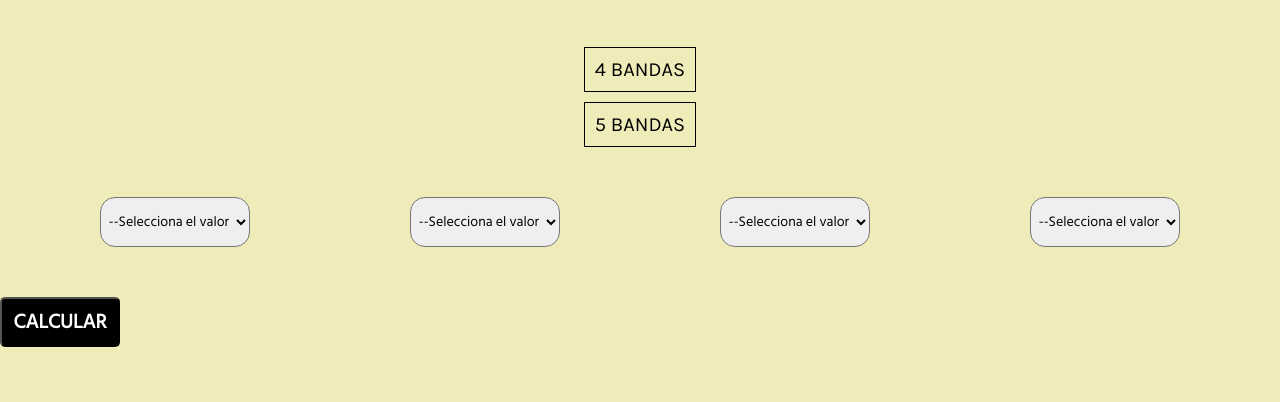
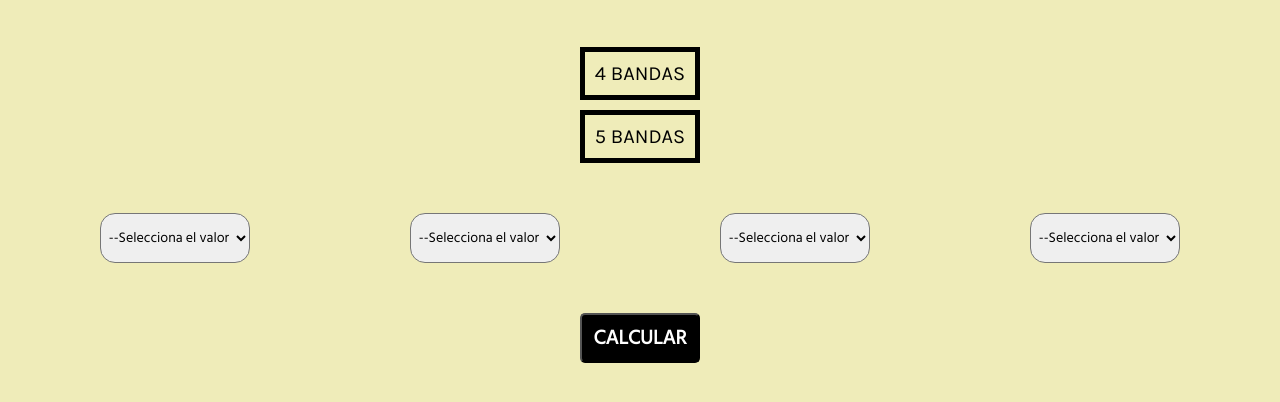
Before and after one commit to LuisFC7/Desarrollo-Web, a plain HTML site: page Resistor Calculator/index.html in a window 1280 px wide. Shown: the part 112-514 px from the top of the page. Drawn offline with Linux system fonts and the light colour scheme.

Commit message:
Versión 1.0
Page is running in a good way

```diff
--- a/Resistor Calculator/CSS/style.css
+++ b/Resistor Calculator/CSS/style.css
@@ -91,7 +91,7 @@ body{
 }
 
 .bandas__a{
-    border: solid 1px var(--0);
+    border: solid 5px var(--0);
     text-decoration: none;
     text-transform: uppercase;
     font-family: var(--fuente);
@@ -104,6 +104,12 @@ body{
 }
 
 .bandas__a:hover{
-    font-size: 3rem;
-    color: var(--2);
+    color:var(--8);
 }
+
+.resultados{
+    display: flex;
+    flex-direction: column;
+    justify-content: center;
+    align-items: center;
+}
--- a/Resistor Calculator/index.html
+++ b/Resistor Calculator/index.html
@@ -93,9 +93,10 @@
             </div>
         </div>
 
-        <input class="boton" type="button" value="Calcular" onclick="valor();">
-        <div>
+        <div class="resultados">
+            <input class="boton" type="button" value="Calcular" onclick="valor();">
             <label class="resultado" id="resultado"></label>
         </div>
+
     </body>
 </html>
```
Also changed, not shown: Resistor Calculator/5bandas.html (+3 -2 lines).
